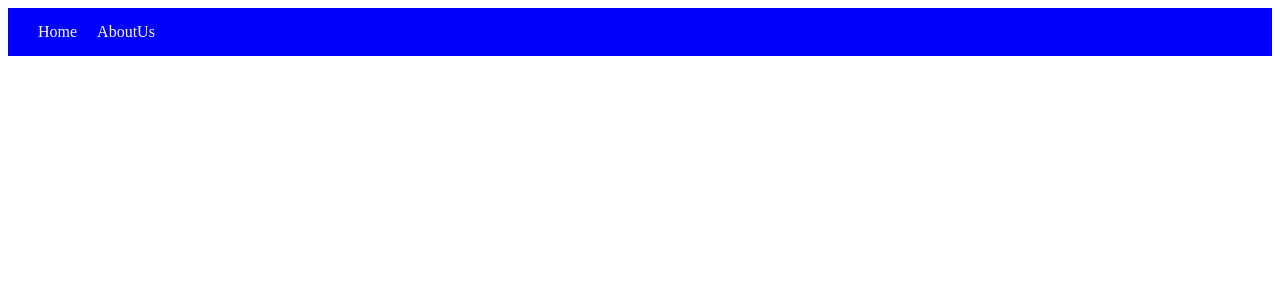
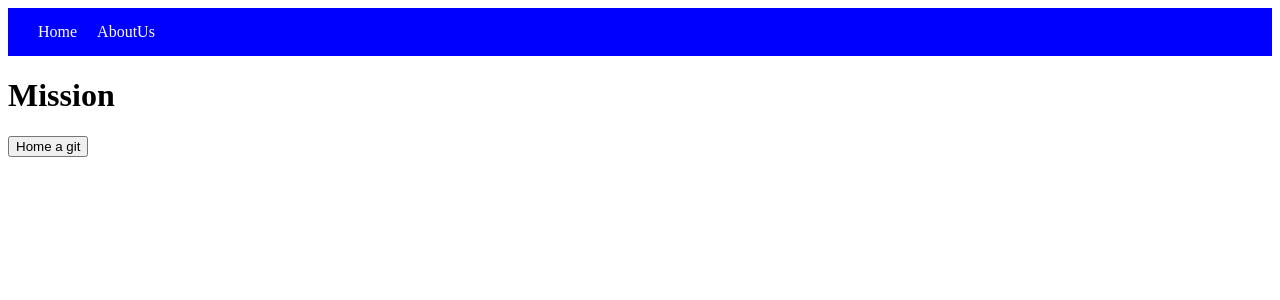
Before and after one commit to zaferonalan/React.js, a React (Vite) app in the folder 30.Ders-React-Router6/: page /mission in a window 1280 px wide. Before the commit this address had no page. Shown: the top 300 px of the page. Built offline with nearby package versions, Linux system fonts and the light colour scheme.

Commit message:
useNavigate ile url tanımlama ve hata sayfası

```diff
--- a/30.Ders-React-Router6/src/App.jsx
+++ b/30.Ders-React-Router6/src/App.jsx
@@ -3,6 +3,8 @@ import { Routes, Route } from "react-router-dom";
 import Home from "./components/Home";
 import AboutUs from "./components/AboutUs";
 import Navbar from "./components/Navbar";
+import Mission from "./components/Mission";
+import WrongPath from "./components/WrongPath";
 
 function App() {
   return (
@@ -12,6 +14,8 @@ function App() {
         <Routes>
           <Route path="/" element={<Home />} />
           <Route path="/aboutUs" element={<AboutUs />} />
+          <Route path="/mission" element={<Mission />} />
+          <Route path="/*" element={<WrongPath />} />
         </Routes>
       </div>
     </>
--- a/30.Ders-React-Router6/src/components/Home.jsx
+++ b/30.Ders-React-Router6/src/components/Home.jsx
@@ -1,7 +1,10 @@
+import { useNavigate } from "react-router-dom";
 function Home() {
+  const navigate = useNavigate();
   return (
     <div>
       <h1>Home</h1>
+      <button onClick={() => navigate("/mission")}>Mission a Git</button>
     </div>
   );
 }
--- /dev/null
+++ b/30.Ders-React-Router6/src/components/Mission.jsx
@@ -0,0 +1,13 @@
+import { useNavigate } from "react-router-dom";
+
+function Mission() {
+  const navigate = useNavigate();
+  return (
+    <div>
+      <h1>Mission</h1>
+      <button onClick={() => navigate("/")}>Home a git</button>
+    </div>
+  );
+}
+
+export default Mission;
--- /dev/null
+++ b/30.Ders-React-Router6/src/components/WrongPath.jsx
@@ -0,0 +1,10 @@
+function WrongPath() {
+  return (
+    <div>
+      <h1>WrongPath</h1>
+      <p>Sayfa Bulunamadı</p>
+    </div>
+  );
+}
+
+export default WrongPath;
```
